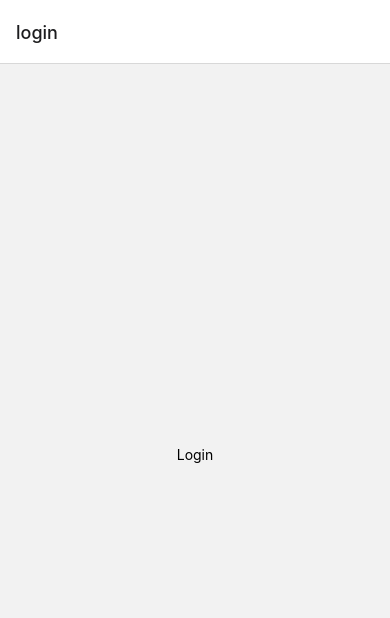
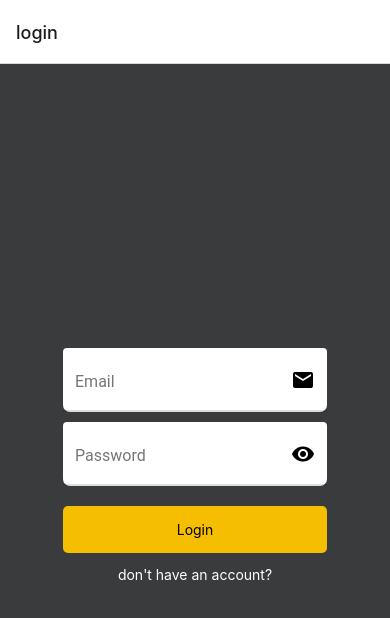
Before and after one commit to eladlevi013/whattogift-Client, a React Native app in the folder whattogift/: screen /login in a window 390 px wide. Shown: the top 618 px of the page. Built offline with nearby package versions, Linux system fonts and the light colour scheme.

Commit message:
updated login

```diff
--- a/whattogift/src/screens/account/Login.js
+++ b/whattogift/src/screens/account/Login.js
@@ -1,13 +1,75 @@
-import react from "react";
-import {View, Text} from 'react-native';
+import react, {useState} from "react";
+import {View, Text, StyleSheet, TouchableOpacity, Alert} from 'react-native';
+import {TextInput} from 'react-native-paper';
 import Style from '../../utilities/AppStyle';
 
-const Login = () => {
+const Login = (props) => {
+    const [email, setEmail] = useState('');
+    const [password, setPassword] = useState('');
+
+    const login = () => {
+
+    }
+
     return(
-        <View style={Style.container}>
+        <View style={styles.container}>
+          <Text style={styles.title}>{email}</Text>
+
+          <TextInput
+            label="Email"
+            style={styles.input}
+            keyboardType= 'email-address'
+            autoCapitalize="none"
+            placeholder= "Email"
+            value={email}
+            right={<TextInput.Icon icon="email"/>}
+            onChangeText={text => setEmail(text)}/>
+
+        <TextInput
+                label="Password"
+                style={styles.input}
+                keyboardType= 'default'
+                placeholder= "Password"
+                value={password}
+                secureTextEntry
+                right={<TextInput.Icon icon="eye"/>}
+                onChangeText={text => setPassword(text)}/>
+
+          <TouchableOpacity style={styles.btn} onPress={login}>
             <Text>Login</Text>
+          </TouchableOpacity>
+          <Text style={styles.title} onPress={() => {props.navigation.navigate('register')}} >don't have an account?</Text>
         </View>
-    )
+      )
 }
 
+const styles = StyleSheet.create({
+    title: {
+      marginTop: 13,
+      color: "#ffffff"
+    },
+    input: {
+      marginTop: 10,
+      borderRadius: 7,
+      backgroundColor: 'white',
+      width: '80%'
+    },
+    btn: {
+      marginTop: 20,
+      padding: 15,
+      justifyContent: 'center',
+      alignItems: 'center',
+      backgroundColor: '#F6BE00',
+      width: '80%',
+      borderRadius: 5
+    },
+    container: {
+      backgroundColor: '#3a3b3c',
+      flex: 1,
+      padding: 30,
+      alignItems: 'center',
+      justifyContent: 'center'
+    }
+  })
+
 export default Login;
--- a/whattogift/src/screens/account/Register.js
+++ b/whattogift/src/screens/account/Register.js
@@ -1,13 +1,75 @@
-import react from "react";
-import {View, Text} from 'react-native';
+import react, {useState} from "react";
+import {View, Text, StyleSheet, TouchableOpacity, Alert} from 'react-native';
+import {TextInput} from 'react-native-paper';
 import Style from '../../utilities/AppStyle';
 
-const Register = () => {
+const Register = (props) => {
+    const [email, setEmail] = useState('');
+    const [password, setPassword] = useState('');
+
+    const register = () => {
+
+    }
+
     return(
-        <View style={Style.container}>
+        <View style={styles.container}>
+          <Text style={styles.title}>{email}</Text>
+
+          <TextInput
+            label="Email"
+            style={styles.input}
+            keyboardType= 'email-address'
+            autoCapitalize="none"
+            placeholder= "Email"
+            value={email}
+            right={<TextInput.Icon icon="email"/>}
+            onChangeText={text => setEmail(text)}/>
+
+        <TextInput
+                label="Password"
+                style={styles.input}
+                keyboardType= 'default'
+                placeholder= "Password"
+                value={password}
+                secureTextEntry
+                right={<TextInput.Icon icon="eye"/>}
+                onChangeText={text => setPassword(text)}/>
+
+          <TouchableOpacity style={styles.btn} onPress={register}>
             <Text>Register</Text>
+          </TouchableOpacity>
+          <Text style={styles.title} onPress={() => {props.navigation.navigate('register ')}} >don't have an account?</Text>
         </View>
-    )
+      )
 }
 
+const styles = StyleSheet.create({
+    title: {
+      marginTop: 13,
+      color: "#ffffff"
+    },
+    input: {
+      marginTop: 10,
+      borderRadius: 7,
+      backgroundColor: 'white',
+      width: '80%'
+    },
+    btn: {
+      marginTop: 20,
+      padding: 15,
+      justifyContent: 'center',
+      alignItems: 'center',
+      backgroundColor: '#F6BE00',
+      width: '80%',
+      borderRadius: 5
+    },
+    container: {
+      backgroundColor: '#3a3b3c',
+      flex: 1,
+      padding: 30,
+      alignItems: 'center',
+      justifyContent: 'center'
+    }
+  })
+
 export default Register;
```
